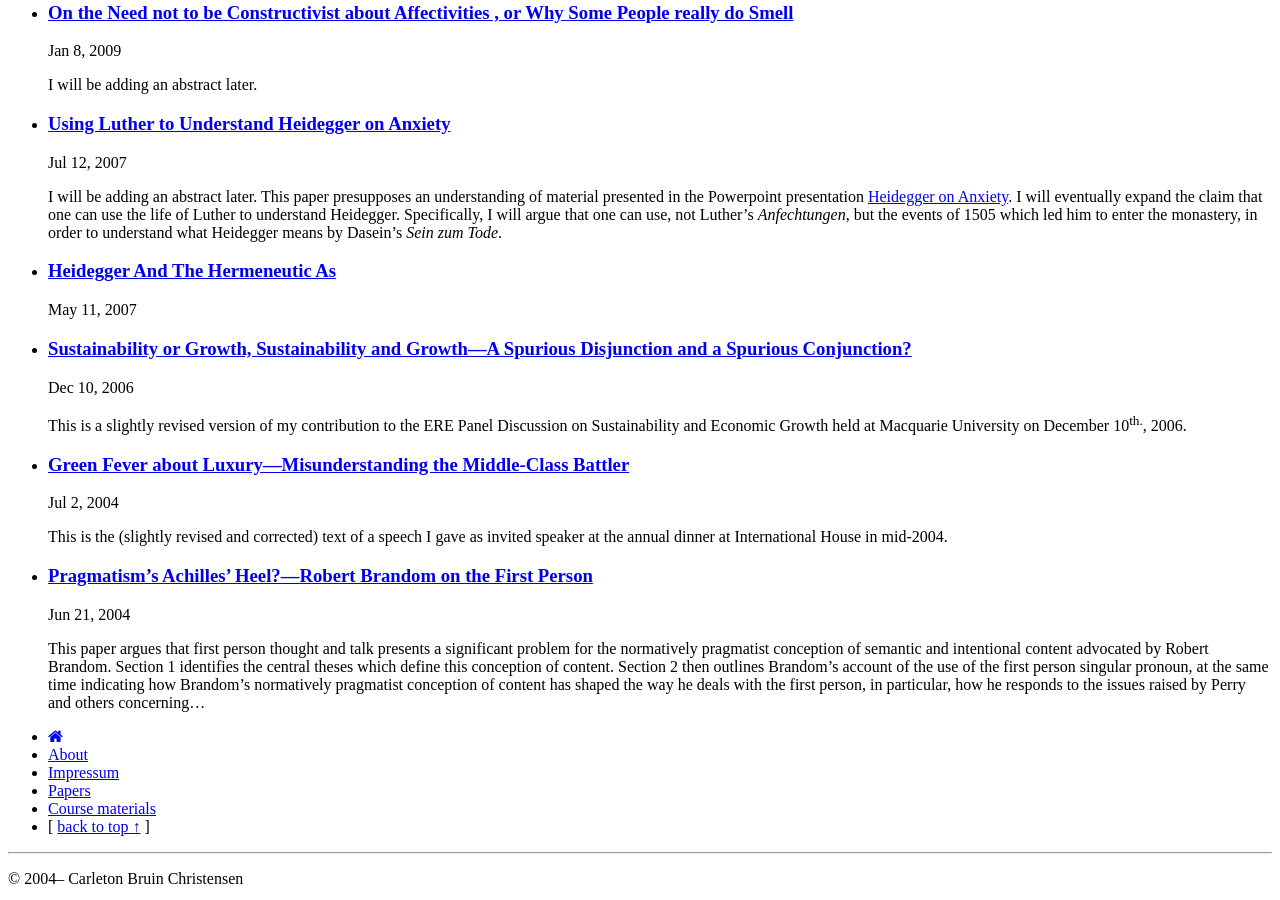
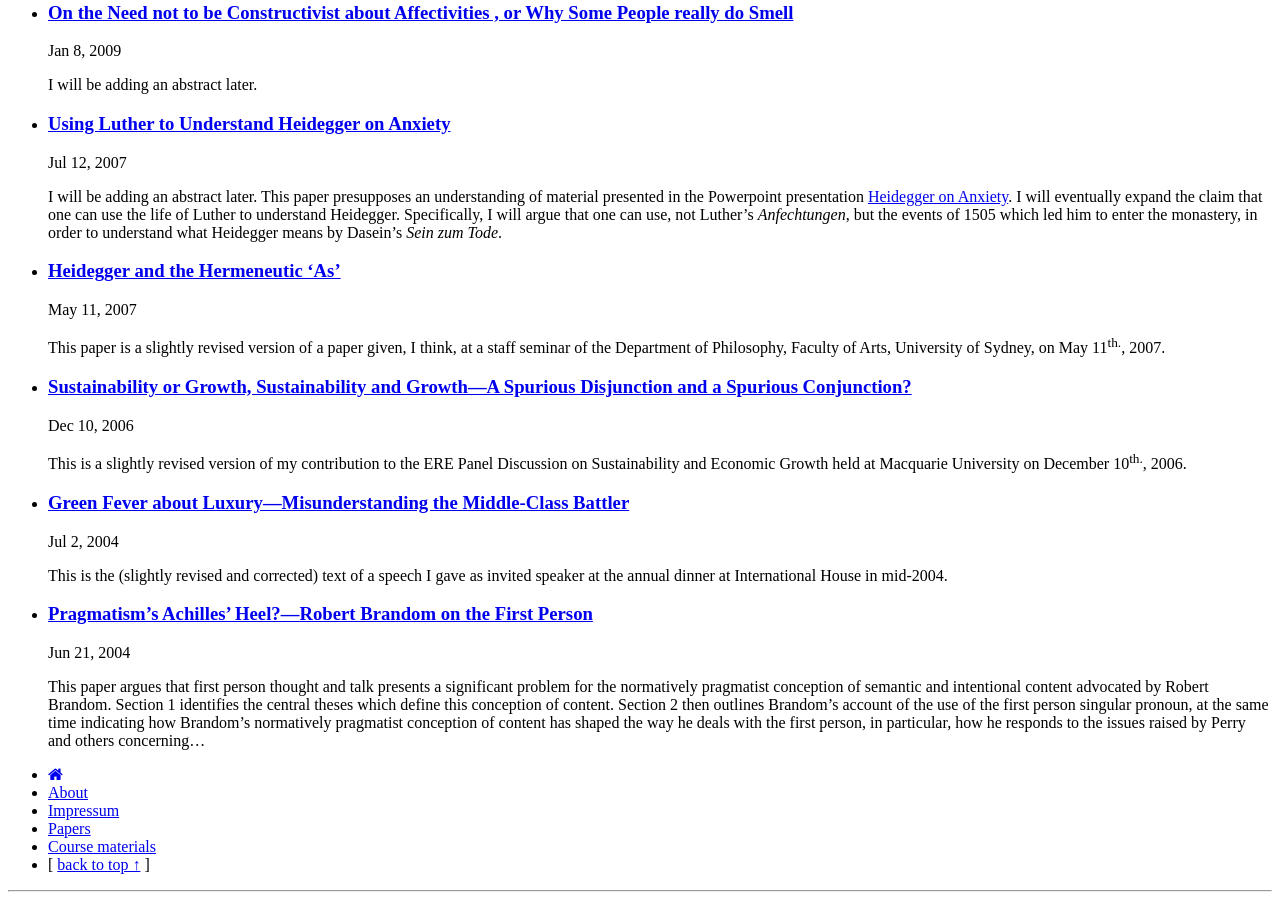
Before and after one commit to klepas/bruins-site, a Jekyll site: the page built from papers.html, in a window 1280 px wide and 900 px high, scrolled down 1858 px. Built offline with Jekyll 4.4.1, drawn with Linux system fonts in a browser that asks for light colours; nearby versions of some CDN libraries; some web fonts are replaced.

Commit message:
correction of hermeneutic As paper

```diff
--- a/papers/_posts/2007-05-11-Heidegger-and-the-hermeneutic-As.md
+++ b/papers/_posts/2007-05-11-Heidegger-and-the-hermeneutic-As.md
@@ -1,13 +1,10 @@
-
-
-
 ---
 layout: post
 title: "Heidegger and the Hermeneutic ‘As’"
 date: 2007-05-11
 version: "21.05.07, 06:29 am, vorzuletzt modifiziert: 14.05.07, 09:44 am"
 author: Carleton B. Christensen
-abstract: "This paper is a slightly revised version of a paper given at a staff seminar of the Department of Philosophy, Faculty of Arts, ANU, on May 11<sup>th.</sup>, 2007."
+abstract: "This paper is a slightly revised version of a paper given, I think, at a staff seminar of the Department of Philosophy, Faculty of Arts, University of Sydney, on May 11<sup>th.</sup>, 2007."
 ---
 
 ## Heidegger and the Hermeneutic ‘As’
```
